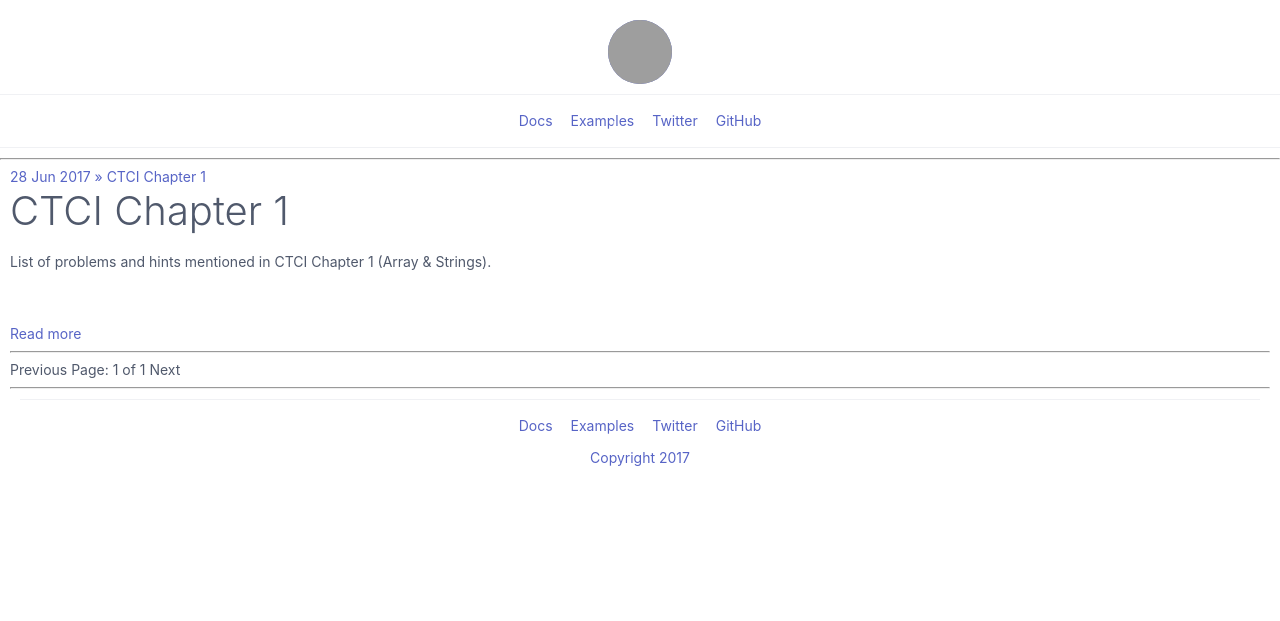
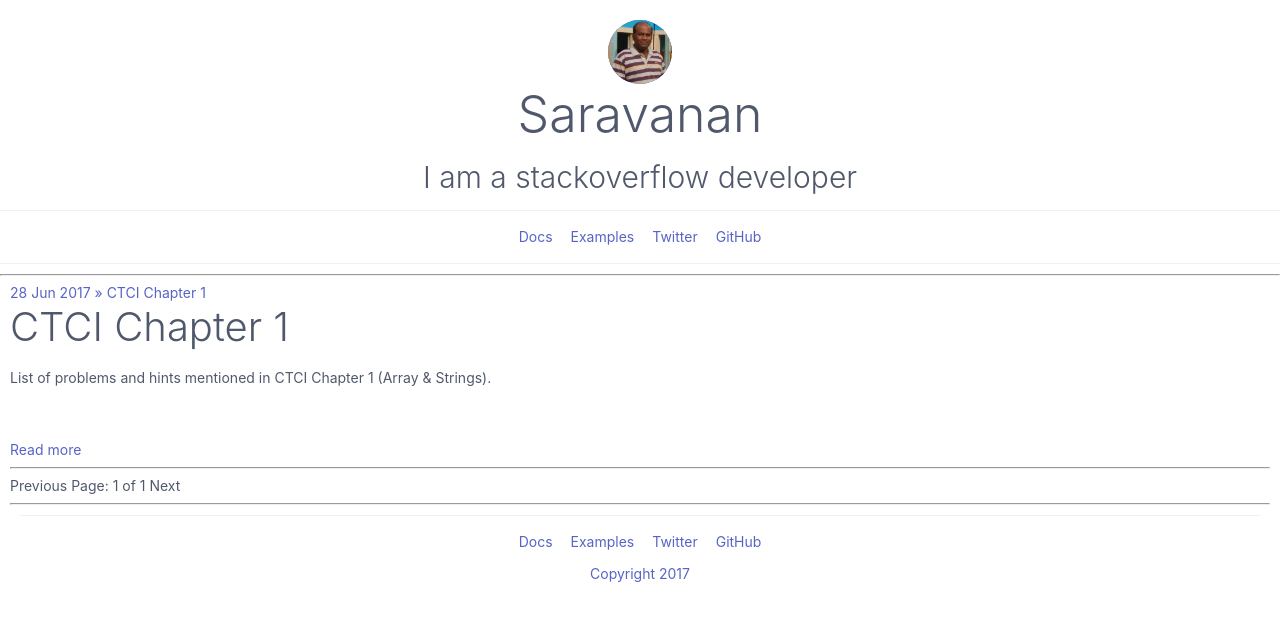
Before and after one commit to saravanaram/saravanaram.github.io.892017, a Jekyll site: the page built from index.html, in a window 1280 px wide. Shown: the top 621 px of the page. Built offline with Jekyll 4.4.1, drawn with Linux system fonts in a browser that asks for light colours; nearby versions of some CDN libraries; the list of posts is cut into pages by our own code.

Commit message:
Update nav-top.html

```diff
--- a/_includes/nav-top.html
+++ b/_includes/nav-top.html
@@ -1,6 +1,6 @@
 
         <div class="rounded mt-10 pt-10">
-            <figure class="avatar avatar-xl centered" data-initial="SR" ><img src="{{ site.baseurl }}/assets/images/profile_photo.jpg /> </figure>
+            <figure class="avatar avatar-xl centered" data-initial="SR"><img src="{{ site.baseurl }}/assets/images/profile_photo.jpg" /> </figure>
             <h1 class="text-center">Saravanan</h1>
             <h3 class="text-center">I am a stackoverflow developer</h3>
         </div>
```
